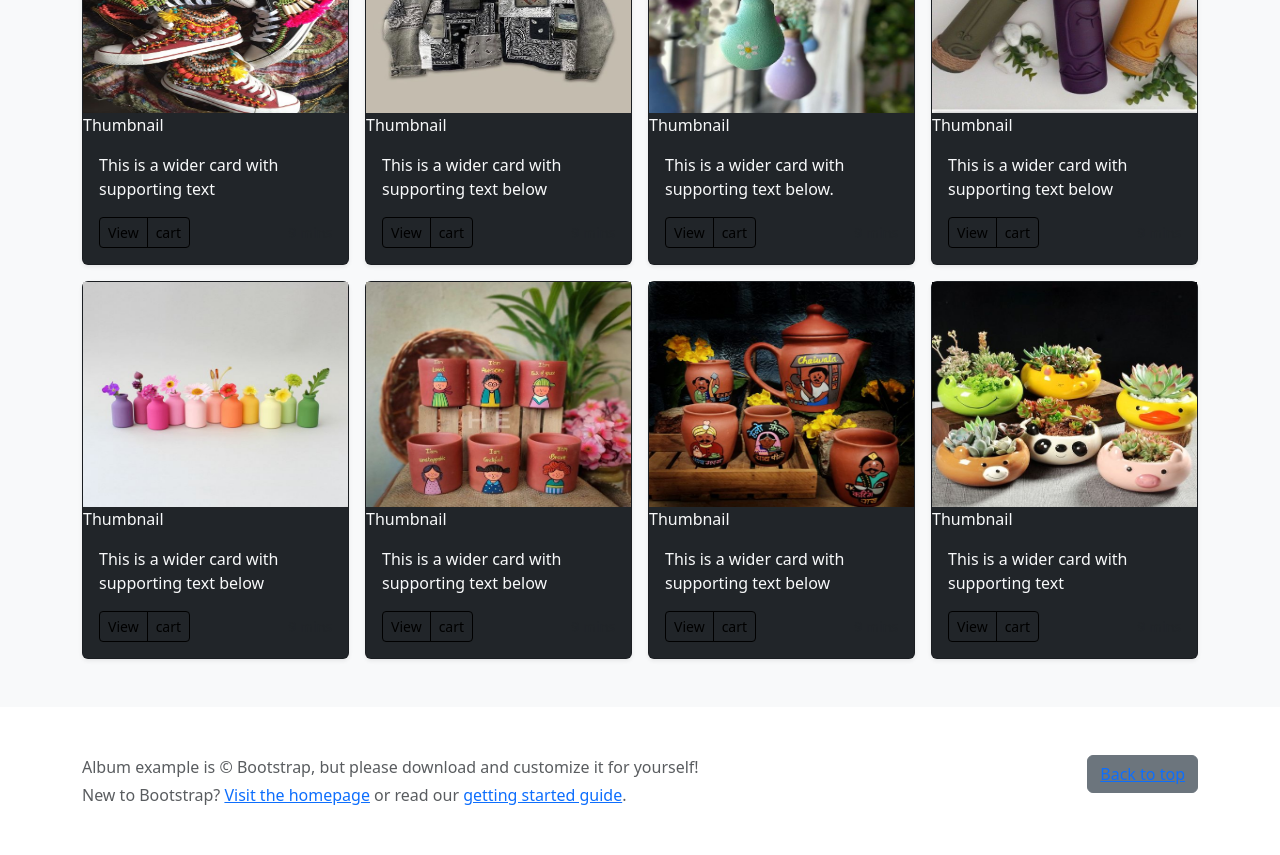
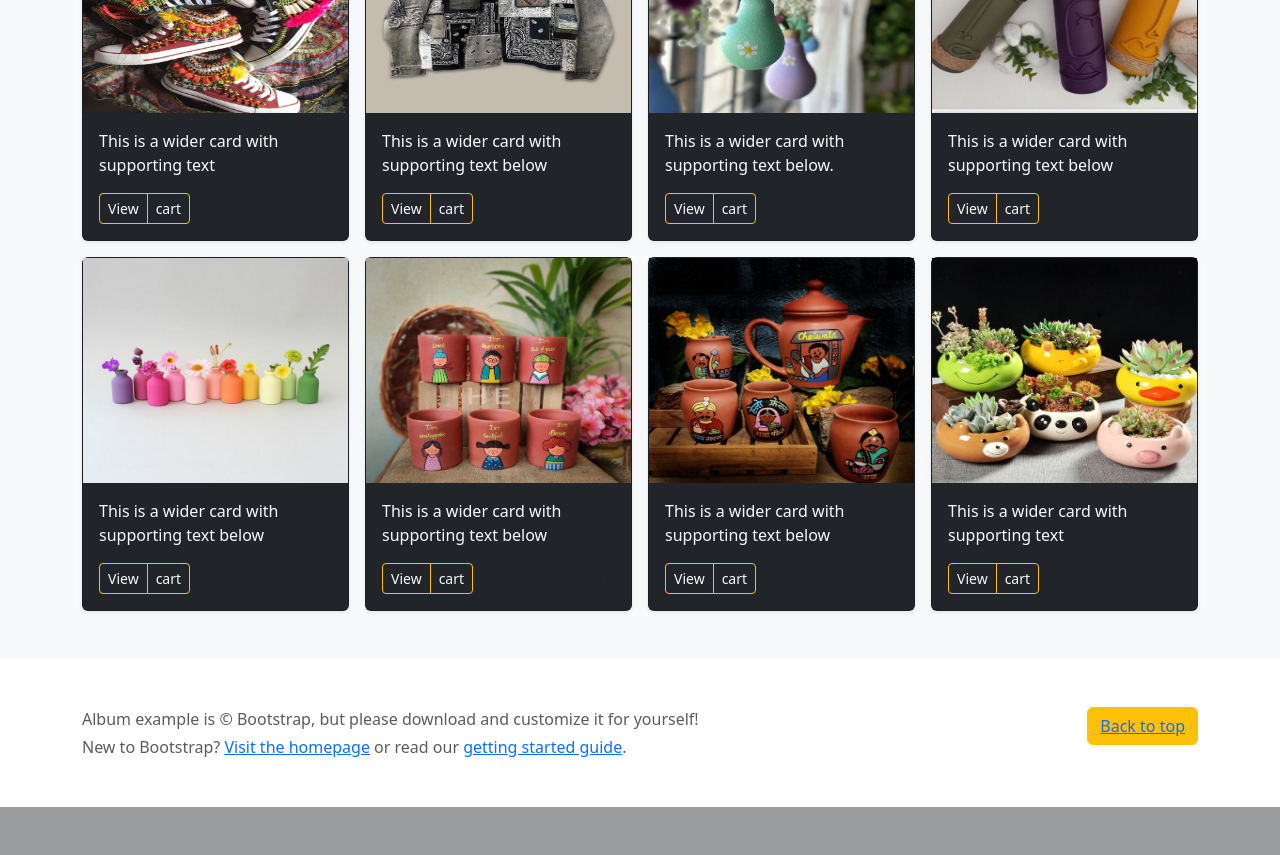
Before and after one commit to MOHIT-S-MAURYA/ecommerce_template, a Django app: page / in a window 1280 px wide. Shown: the part 1017-1872 px from the top of the page. After the commit the page ends 1824 px from the top, so only its background shows below. Run offline with Django 4.2, Linux system fonts and the light colour scheme; some libraries are stand-ins or nearby versions.

Commit message:
all changes

```diff
--- a/app/urls.py
+++ b/app/urls.py
@@ -15,5 +15,4 @@ urlpatterns = [
     path('signup/', views.signupuser, name='signup'),
     path('shop/', views.shop, name='shop'),
     path('productdetails/', views.productdetails, name='productdetails'),
-    path('buy/', views.buy, name='buy'),
-]
+    ]
--- a/app/views.py
+++ b/app/views.py
@@ -25,6 +25,11 @@ def product(request):
 
 def profile(request):
     return render(request, 'profile.html')
+
+def productdetails(request):
+    return render(request, 'productdetails.html')
+
+
 
 
 # -------signup user -----------
--- a/static/css/style.css
+++ b/static/css/style.css
@@ -47,3 +47,39 @@
     color: black; /* Button text color */
     border-color: black; /* Button border color */
   }
+  /* static/css/products.css */
+
+.product-container {
+  background-color: #f8f9fa;
+  padding: 20px;
+  border-radius: 8px;
+}
+
+.product-image {
+  border-radius: 8px;
+}
+
+.product-title {
+  color: #343a40;
+}
+
+.product-category {
+  font-style: italic;
+  color: #6c757d;
+}
+
+.product-short-description {
+  color: #343a40;
+}
+
+.product-price {
+  color: #007bff;
+}
+
+.product-description-title {
+  color: #343a40;
+}
+
+.product-long-description {
+  color: #6c757d;
+}
--- a/templates/base.html
+++ b/templates/base.html
@@ -35,6 +35,10 @@
             <li class="nav-item">
               <a class="nav-link" href={% url "logout" %}>logout</a>
             </li>
+            <li class="nav-item">
+              <a class="nav-link" href={% url "profile" %}>profile
+              </a>
+            </li>
           </ul>
         </div>
       </div>
@@ -47,7 +51,7 @@
     {% comment %} Footer {% endcomment %}
     <footer class="text-body-secondary py-5">
       <div class="container ">
-        <p class="float-end mb-1 btn btn-secondary text-secondary-emphasis">
+        <p class="float-end mb-1 btn btn-warning text-primery-emphasis">
           <a href="#">Back to top</a>
         </p>
         <p class="mb-1">Album example is © Bootstrap, but please download and customize it for yourself!</p>
--- a/templates/index.html
+++ b/templates/index.html
@@ -54,13 +54,13 @@
     <div class="row row-cols-1 row-cols-sm-2 row-cols-md-4 g-3">
       <div class="col">
         <div class="card shadow-sm bg-dark text-light">
-          <img src={% static 'images/up-1.jpg' %} class="d-block w-100" alt="..."svg class="bd-placeholder-img card-img-top" width="100%" height="225" xmlns="http://www.w3.org/2000/svg" role="img" aria-label="Placeholder: Thumbnail" preserveAspectRatio="xMidYMid slice" focusable="false"><title>Placeholder</title><rect width="100%" height="100%" fill="#55595c"></rect><text x="50%" y="50%" fill="#eceeef" dy=".3em">Thumbnail</text></svg>
+          <img src={% static 'images/up-1.jpg' %} class="d-block w-100" alt="..."svg class="bd-placeholder-img card-img-top" width="100%" height="225" xmlns="http://www.w3.org/2000/svg" role="img" aria-label="Placeholder: Thumbnail" preserveAspectRatio="xMidYMid slice" focusable="false"><title>Placeholder</title><rect width="100%" height="100%" fill="#55595c"></rect><text x="50%" y="50%" fill="#eceeef" dy=".3em"></text></svg>
           <div class="card-body">
             <p class="card-text">This is a wider card with supporting text </p>
             <div class="d-flex justify-content-between align-items-center">
               <div class="btn-group">
-                <a href={% url "productdetails" %} type="button" class="btn btn-sm btn-outline-secondary" >View</a>
-                  <a href={% url "cart" %} type="button" class="btn btn-sm btn-outline-secondary" >cart</a>
+                <a href={% url "productdetails" %} type="button" class="btn btn-sm btn-outline-warning text-light btn btn-sm btn-outline-warning text-light" >View</a>
+                  <a href={% url "cart" %} type="button" class="btn btn-sm btn-outline-warning text-light btn btn-sm btn-outline-warning text-light" >cart</a>
               </div>
               <small class="text-body-secondary">9 mins</small>
             </div>
@@ -69,13 +69,13 @@
       </div>
       <div class="col">
         <div class="card shadow-sm bg-dark text-light">
-          <img src={% static 'images/up-2.jpg' %} class="d-block w-100" alt="..."svg class="bd-placeholder-img card-img-top" width="100%" height="225" xmlns="http://www.w3.org/2000/svg" role="img" aria-label="Placeholder: Thumbnail" preserveAspectRatio="xMidYMid slice" focusable="false"><title>Placeholder</title><rect width="100%" height="100%" fill="#55595c"></rect><text x="50%" y="50%" fill="#eceeef" dy=".3em">Thumbnail</text></svg>
+          <img src={% static 'images/up-2.jpg' %} class="d-block w-100" alt="..."svg class="bd-placeholder-img card-img-top" width="100%" height="225" xmlns="http://www.w3.org/2000/svg" role="img" aria-label="Placeholder: Thumbnail" preserveAspectRatio="xMidYMid slice" focusable="false"><title>Placeholder</title><rect width="100%" height="100%" fill="#55595c"></rect><text x="50%" y="50%" fill="#eceeef" dy=".3em"></text></svg>
           <div class="card-body">
             <p class="card-text">This is a wider card with supporting text below </p>
             <div class="d-flex justify-content-between align-items-center">
               <div class="btn-group">
-                <a href={% url "productdetails" %} type="button" class="btn btn-sm btn-outline-secondary" >View</a>
-                  <a href={% url "cart" %} type="button" class="btn btn-sm btn-outline-secondary" >cart</a>
+                <a href={% url "productdetails" %} type="button" class="btn btn-sm btn-outline-warning text-light btn btn-sm btn-outline-warning text-light" >View</a>
+                  <a href={% url "cart" %} type="button" class="btn btn-sm btn-outline-warning text-light btn btn-sm btn-outline-warning text-light" >cart</a>
               </div>
               <small class="text-body-secondary">9 mins</small>
             </div>
@@ -84,13 +84,13 @@
       </div>
       <div class="col">
         <div class="card shadow-sm bg-dark text-light">
-          <img src={% static 'images/up-3.jpg' %} class="d-block w-100" alt="..."svg class="bd-placeholder-img card-img-top" width="100%" height="225" xmlns="http://www.w3.org/2000/svg" role="img" aria-label="Placeholder: Thumbnail" preserveAspectRatio="xMidYMid slice" focusable="false"><title>Placeholder</title><rect width="100%" height="100%" fill="#55595c"></rect><text x="50%" y="50%" fill="#eceeef" dy=".3em">Thumbnail</text></svg>
+          <img src={% static 'images/up-3.jpg' %} class="d-block w-100" alt="..."svg class="bd-placeholder-img card-img-top" width="100%" height="225" xmlns="http://www.w3.org/2000/svg" role="img" aria-label="Placeholder: Thumbnail" preserveAspectRatio="xMidYMid slice" focusable="false"><title>Placeholder</title><rect width="100%" height="100%" fill="#55595c"></rect><text x="50%" y="50%" fill="#eceeef" dy=".3em"></text></svg>
           <div class="card-body">
             <p class="card-text">This is a wider card with supporting text below.</p>
             <div class="d-flex justify-content-between align-items-center">
               <div class="btn-group">
-                <a href={% url "productdetails" %} type="button" class="btn btn-sm btn-outline-secondary" >View</a>
-                  <a href={% url "cart" %} type="button" class="btn btn-sm btn-outline-secondary" >cart</a>
+                <a href={% url "productdetails" %} type="button" class="btn btn-sm btn-outline-warning text-light btn btn-sm btn-outline-warning text-light" >View</a>
+                  <a href={% url "cart" %} type="button" class="btn btn-sm btn-outline-warning text-light btn btn-sm btn-outline-warning text-light" >cart</a>
               </div>
               <small class="text-body-secondary">9 mins</small>
             </div>
@@ -100,13 +100,13 @@
 
       <div class="col">
         <div class="card shadow-sm bg-dark text-light">
-          <img src={% static 'images/up-4.jpg' %} class="d-block w-100" alt="..."svg class="bd-placeholder-img card-img-top" width="100%" height="225" xmlns="http://www.w3.org/2000/svg" role="img" aria-label="Placeholder: Thumbnail" preserveAspectRatio="xMidYMid slice" focusable="false"><title>Placeholder</title><rect width="100%" height="100%" fill="#55595c"></rect><text x="50%" y="50%" fill="#eceeef" dy=".3em">Thumbnail</text></svg>
+          <img src={% static 'images/up-4.jpg' %} class="d-block w-100" alt="..."svg class="bd-placeholder-img card-img-top" width="100%" height="225" xmlns="http://www.w3.org/2000/svg" role="img" aria-label="Placeholder: Thumbnail" preserveAspectRatio="xMidYMid slice" focusable="false"><title>Placeholder</title><rect width="100%" height="100%" fill="#55595c"></rect><text x="50%" y="50%" fill="#eceeef" dy=".3em"></text></svg>
           <div class="card-body">
             <p class="card-text">This is a wider card with supporting text below </p>
             <div class="d-flex justify-content-between align-items-center">
               <div class="btn-group">
-                <a href={% url "productdetails" %} type="button" class="btn btn-sm btn-outline-secondary" >View</a>
-                  <a href={% url "cart" %} type="button" class="btn btn-sm btn-outline-secondary" >cart</a>
+                <a href={% url "productdetails" %} type="button" class="btn btn-sm  btn-outline-warning text-light" >View</a>
+                  <a href={% url "cart" %} type="button" class="btn btn-sm  btn-outline-warning text-light" >cart</a>
               </div>
               <small class="text-body-secondary">9 mins</small>
             </div>
@@ -115,13 +115,13 @@
       </div>
       <div class="col">
         <div class="card shadow-sm bg-dark text-light">
-          <img src={% static 'images/up-5.jpg' %} class="d-block w-100" alt="..."svg class="bd-placeholder-img card-img-top" width="100%" height="225" xmlns="http://www.w3.org/2000/svg" role="img" aria-label="Placeholder: Thumbnail" preserveAspectRatio="xMidYMid slice" focusable="false"><title>Placeholder</title><rect width="100%" height="100%" fill="#55595c"></rect><text x="50%" y="50%" fill="#eceeef" dy=".3em">Thumbnail</text></svg>
+          <img src={% static 'images/up-5.jpg' %} class="d-block w-100" alt="..."svg class="bd-placeholder-img card-img-top" width="100%" height="225" xmlns="http://www.w3.org/2000/svg" role="img" aria-label="Placeholder: Thumbnail" preserveAspectRatio="xMidYMid slice" focusable="false"><title>Placeholder</title><rect width="100%" height="100%" fill="#55595c"></rect><text x="50%" y="50%" fill="#eceeef" dy=".3em"></text></svg>
           <div class="card-body">
             <p class="card-text">This is a wider card with supporting text below </p>
             <div class="d-flex justify-content-between align-items-center">
               <div class="btn-group">
-                <a href={% url "productdetails" %} type="button" class="btn btn-sm btn-outline-secondary" >View</a>
-                <a href={% url "cart" %} type="button" class="btn btn-sm btn-outline-secondary" >cart</a>
+                <a href={% url "productdetails" %} type="button" class="btn btn-sm btn-outline-warning text-light btn btn-sm btn-outline-warning text-light" >View</a>
+                <a href={% url "cart" %} type="button" class="btn btn-sm btn-outline-warning text-light btn btn-sm btn-outline-warning text-light" >cart</a>
               </div>
               <small class="text-body-secondary">9 mins</small>
             </div>
@@ -130,13 +130,13 @@
       </div>
       <div class="col">
         <div class="card shadow-sm bg-dark text-light">
-          <img src={% static 'images/up-6.jpg' %} class="d-block w-100" alt="..."svg class="bd-placeholder-img card-img-top" width="100%" height="225" xmlns="http://www.w3.org/2000/svg" role="img" aria-label="Placeholder: Thumbnail" preserveAspectRatio="xMidYMid slice" focusable="false"><title>Placeholder</title><rect width="100%" height="100%" fill="#55595c"></rect><text x="50%" y="50%" fill="#eceeef" dy=".3em">Thumbnail</text></svg>
+          <img src={% static 'images/up-6.jpg' %} class="d-block w-100" alt="..."svg class="bd-placeholder-img card-img-top" width="100%" height="225" xmlns="http://www.w3.org/2000/svg" role="img" aria-label="Placeholder: Thumbnail" preserveAspectRatio="xMidYMid slice" focusable="false"><title>Placeholder</title><rect width="100%" height="100%" fill="#55595c"></rect><text x="50%" y="50%" fill="#eceeef" dy=".3em"></text></svg>
           <div class="card-body">
             <p class="card-text">This is a wider card with supporting text below </p>
             <div class="d-flex justify-content-between align-items-center">
               <div class="btn-group">
-                <a href={% url "productdetails" %} type="button" class="btn btn-sm btn-outline-secondary" >View</a>
-                  <a href={% url "cart" %} type="button" class="btn btn-sm btn-outline-secondary" >cart</a>
+                <a href={% url "productdetails" %} type="button" class="btn btn-sm btn-outline-warning text-light btn btn-sm btn-outline-warning text-light" >View</a>
+                  <a href={% url "cart" %} type="button" class="btn btn-sm btn-outline-warning text-light btn btn-sm btn-outline-warning text-light" >cart</a>
               </div>
               <small class="text-body-secondary">9 mins</small>
             </div>
@@ -146,13 +146,13 @@
 
       <div class="col">
         <div class="card shadow-sm bg-dark text-light">
-          <img src={% static 'images/up-7.jpg' %} class="d-block w-100" alt="..."svg class="bd-placeholder-img card-img-top" width="100%" height="225" xmlns="http://www.w3.org/2000/svg" role="img" aria-label="Placeholder: Thumbnail" preserveAspectRatio="xMidYMid slice" focusable="false"><title>Placeholder</title><rect width="100%" height="100%" fill="#55595c"></rect><text x="50%" y="50%" fill="#eceeef" dy=".3em">Thumbnail</text></svg>
+          <img src={% static 'images/up-7.jpg' %} class="d-block w-100" alt="..."svg class="bd-placeholder-img card-img-top" width="100%" height="225" xmlns="http://www.w3.org/2000/svg" role="img" aria-label="Placeholder: Thumbnail" preserveAspectRatio="xMidYMid slice" focusable="false"><title></title><rect width="100%" height="100%" fill="#55595c"></rect><text x="50%" y="50%" fill="#eceeef" dy=".3em"></text></svg>
           <div class="card-body">
             <p class="card-text">This is a wider card with supporting text below </p>
             <div class="d-flex justify-content-between align-items-center">
               <div class="btn-group">
-                <a href={% url "productdetails" %} type="button" class="btn btn-sm btn-outline-secondary" >View</a>
-                <a href={% url "cart" %} type="button" class="btn btn-sm btn-outline-secondary" >cart</a>
+                <a href={% url "productdetails" %} type="button" class="btn btn-sm btn-outline-warning text-light btn btn-sm btn-outline-warning text-light" >View</a>
+                <a href={% url "cart" %} type="button" class="btn btn-sm btn-outline-warning text-light btn btn-sm btn-outline-warning text-light" >cart</a>
               </div>
               <small class="text-body-secondary">9 mins</small>
             </div>
@@ -161,13 +161,13 @@
       </div>
       <div class="col">
         <div class="card shadow-sm bg-dark text-light">
-          <img src={% static 'images/up-8.jpg' %} class="d-block w-100" alt="..."svg class="bd-placeholder-img card-img-top" width="100%" height="225" xmlns="http://www.w3.org/2000/svg" role="img" aria-label="Placeholder: Thumbnail" preserveAspectRatio="xMidYMid slice" focusable="false"><title>Placeholder</title><rect width="100%" height="100%" fill="#55595c"></rect><text x="50%" y="50%" fill="#eceeef" dy=".3em">Thumbnail</text></svg>
+          <img src={% static 'images/up-8.jpg' %} class="d-block w-100" alt="..."svg class="bd-placeholder-img card-img-top" width="100%" height="225" xmlns="http://www.w3.org/2000/svg" role="img" aria-label="Placeholder: Thumbnail" preserveAspectRatio="xMidYMid slice" focusable="false"><title>Placeholder</title><rect width="100%" height="100%" fill="#55595c"></rect><text x="50%" y="50%" fill="#eceeef" dy=".3em"></text></svg>
           <div class="card-body">
             <p class="card-text">This is a wider card with supporting text </p>
             <div class="d-flex justify-content-between align-items-center">
               <div class="btn-group">
-                <a href={% url "productdetails" %} type="button" class="btn btn-sm btn-outline-secondary" >View</a>
-                  <a href={% url "cart" %} type="button" class="btn btn-sm btn-outline-secondary" >cart</a>
+                <a href={% url "productdetails" %} type="button" class=" btn btn-sm btn-outline-warning text-light" >View</a>
+                  <a href={% url "cart" %} type="button" class=" btn btn-sm btn-outline-warning text-light" >cart</a>
               </div>
               <small class="text-body-secondary">9 mins</small>
             </div>
--- a/templates/login.html
+++ b/templates/login.html
@@ -38,8 +38,7 @@
       </div>
 
       {% comment %} button {% endcomment %}
-      <button class="btn btn-primary w-100 py-2 my-3 btn-outline-light" type="submit" style="background-color: black; color: #FFD700; border-color: black;">Log In</button>
-
+      <button class="btn btn-primary w-100 py-2 my-3 btn-outline-warning" type="submit" style="background-color: black; color: #FFD700; btn-outline-warning border-color: black;">Log In</button>
       <p class="text-center text-white">Don't have an account? <a href="{% url 'signup' %}" class="text-white">Sign up here</a></p>
       <p class="mt-3 mb-2 text-center text-muted">© 2024 Ecommerce</p>
     </form>
--- a/templates/productdetails.html
+++ b/templates/productdetails.html
@@ -7,10 +7,10 @@
 
 {% block body %}
 
-<div class="container product-container bg-dark w-50 my-5">
+<div class="container product-container bg-dark w-120 my-8">
     <div class="row">
         <div class="col-md-6">
-            <img src="product-image.jpg" alt="Product Image" class="img-fluid product-image">
+            <img src="product-image.jpg" alt="Product Image" class="img-fluid product-image-outline-warning">
         </div>
         <div class="col-md-6 product-details">
             <h2 class="text-warning">Product Name</h2>
@@ -21,7 +21,7 @@
                 bsfjrihkf hghwoighb jgoiyqw jqeotklf ;wuyk </p>
             <h3 class="product-price">$99.99</h3>
 
-            <a href="{% url 'buy' %}" type="button" class="btn btn-sm btn-outline-secondary">Go To Buy</a>
+            <a href="{% url 'profile' %}" type="button" class="btn btn-sm btn-outline-warning">Go To Buy</a>
         </div>
     </div>
 
```
Also changed, not shown: templates/buy.html (deleted, +0 -21 lines), templates/profile.html (+16 -39 lines), templates/shop.html (+32 -32 lines), templates/userdetail.html (deleted, +0 -43 lines), db.sqlite3.
